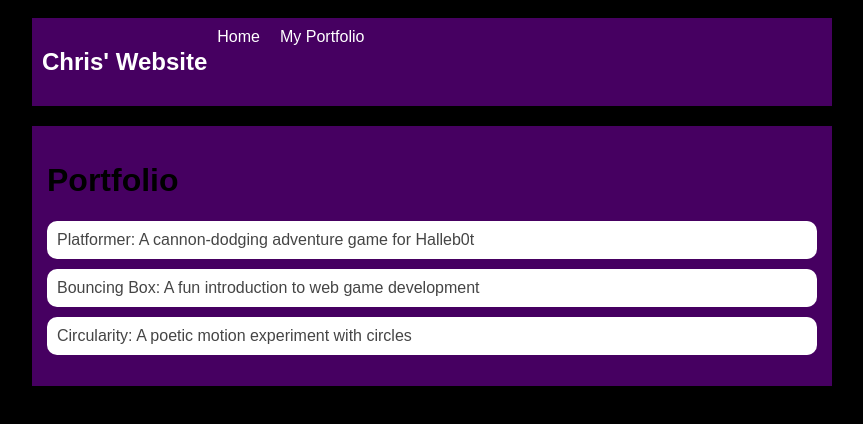
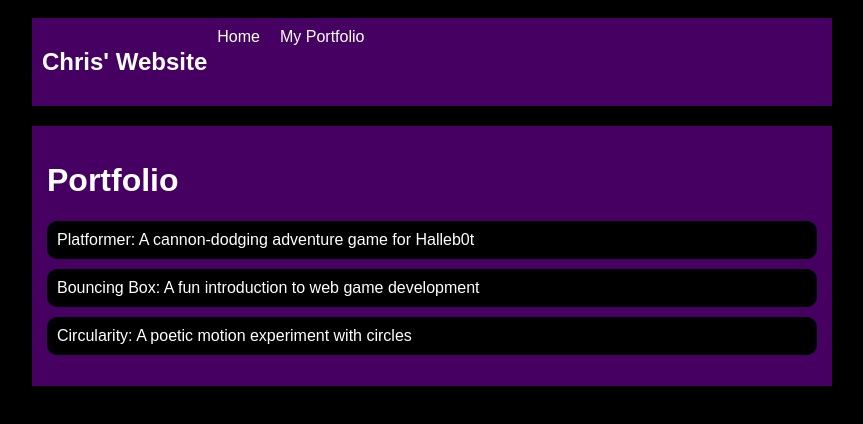
Before and after one commit to Christopher-Maher-Jr/christopher-maher-jr.github.io, a plain HTML site: page portfolio.html in a window 1280 px wide. Shown: the whole page, without its empty margins (208-1071 px from the left). Drawn offline with Linux system fonts and the light colour scheme.

```diff
--- a/style.css
+++ b/style.css
@@ -67,7 +67,7 @@
 
 /* Portfolio styles */
 .content h1 {
-  color: black;
+  color: rgb(255, 255, 255);
 }
 
 #portfolio {
@@ -76,17 +76,17 @@
 }
 
 #portfolio li {
-  background: #fff;
+  background: #000000;
   padding: 10px;
   border-radius: 10px;
   margin-bottom: 10px;
 }
 
 #portfolio li:hover {
-  background: #eee;
+  background: #ffffff;
 }
 
 #portfolio a {
   text-decoration: none;
-  color: #454545;
+  color: #ffffff;
 }
```
